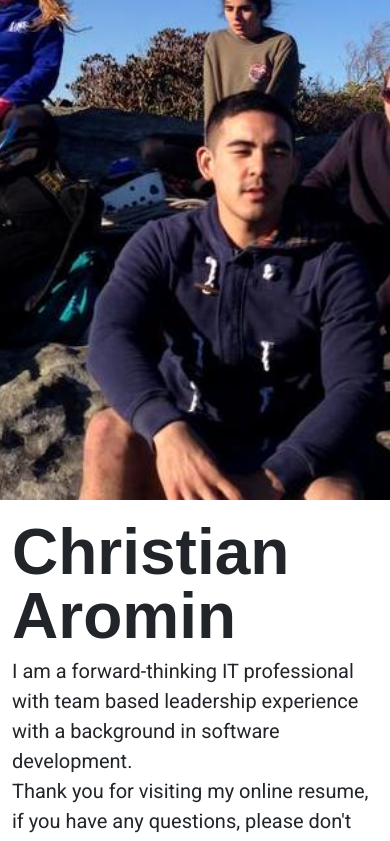
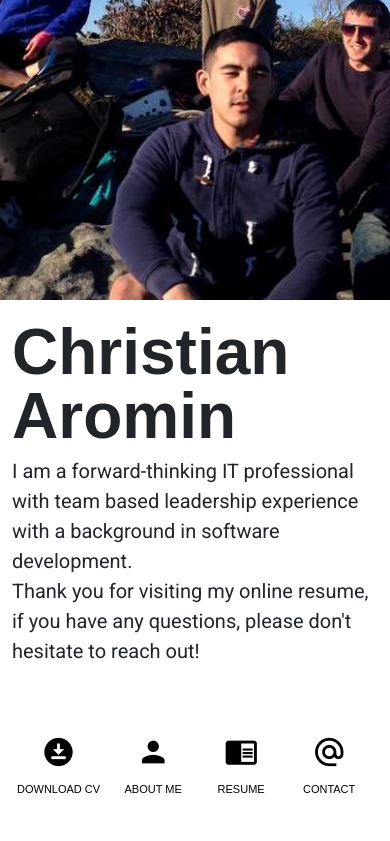
Before and after one commit to Caromin/CarominResume, an Angular app: page / in a window 390 px wide. Shown: the top 841 px of the page. Built offline with nearby package versions, Linux system fonts and the light colour scheme.

Commit message:
reduced banner image heigh conditional

```diff
--- a/src/styles.scss
+++ b/src/styles.scss
@@ -47,6 +47,11 @@ body { margin: 0; font-family: 'Poppins', sans-serif }
     .introImage {
         display: none !important;
     }
+
+    .modalBanner {
+        min-height: 300px;
+        max-height: 300px;
+    }
 }
 
 @media (max-width: 600px) {
```
